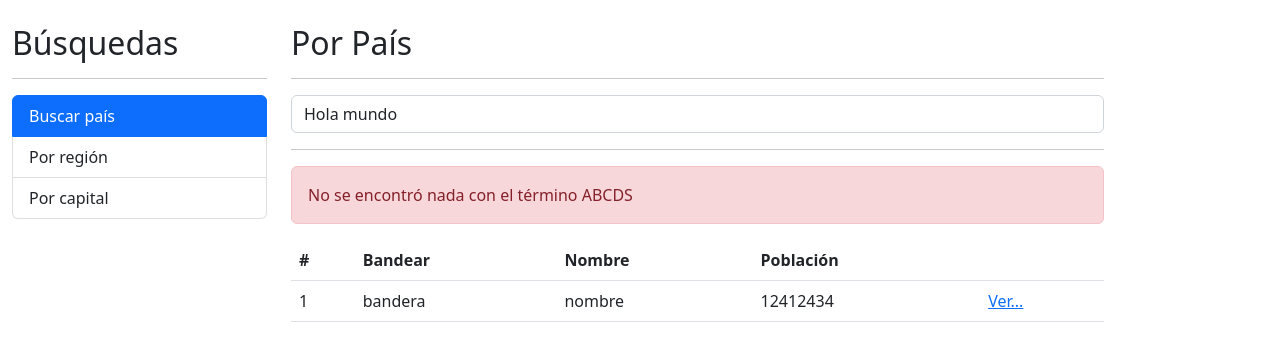
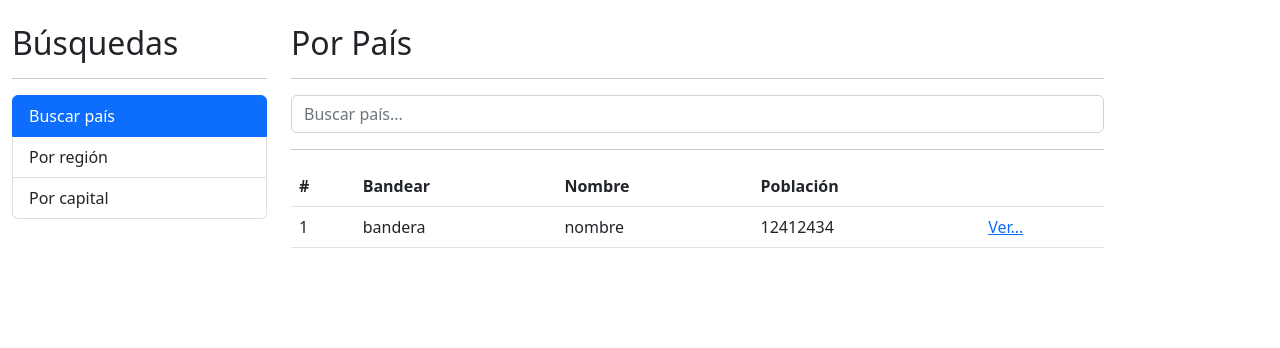
Before and after one commit to ajgalisteo83/paises-angular-app, an Angular app: page / in a window 1280 px wide. Shown: the top 348 px of the page. Built offline with nearby package versions, Linux system fonts and the light colour scheme.

Commit message:
Handling errors

```diff
--- a/src/app/pais/pages/por-pais/por-pais.component.html
+++ b/src/app/pais/pages/por-pais/por-pais.component.html
@@ -11,11 +11,11 @@
 
 <hr>
 
-<div class="alert alert-danger">
-    No se encontró nada con el término ABCDS
+<div *ngIf="hayError" class="alert alert-danger">
+    No se encontró nada con el término {{ termino }}
 </div>
 
-<div class="row">
+<div *ngIf="!hayError" class="row">
     <div class="c">
         <table class="table table-hover">
             <thead>
--- a/src/app/pais/pages/por-pais/por-pais.component.ts
+++ b/src/app/pais/pages/por-pais/por-pais.component.ts
@@ -8,7 +8,8 @@
 })
 export class PorPaisComponent implements OnInit {
 
-  termino: string = 'Hola mundo';
+  termino: string = '';
+  hayError: boolean = false;
 
   constructor(private paisService: PaisService) { }
 
@@ -16,10 +17,13 @@
   }
 
   buscar() {
-    console.log('Hola');
+    this.hayError = false;
+    console.log(this.termino);
 
     this.paisService.buscarPais(this.termino).subscribe(resp => {
       console.log(resp);
+    }, (err) => {
+      this.hayError = true;
     });
 
   }
```
